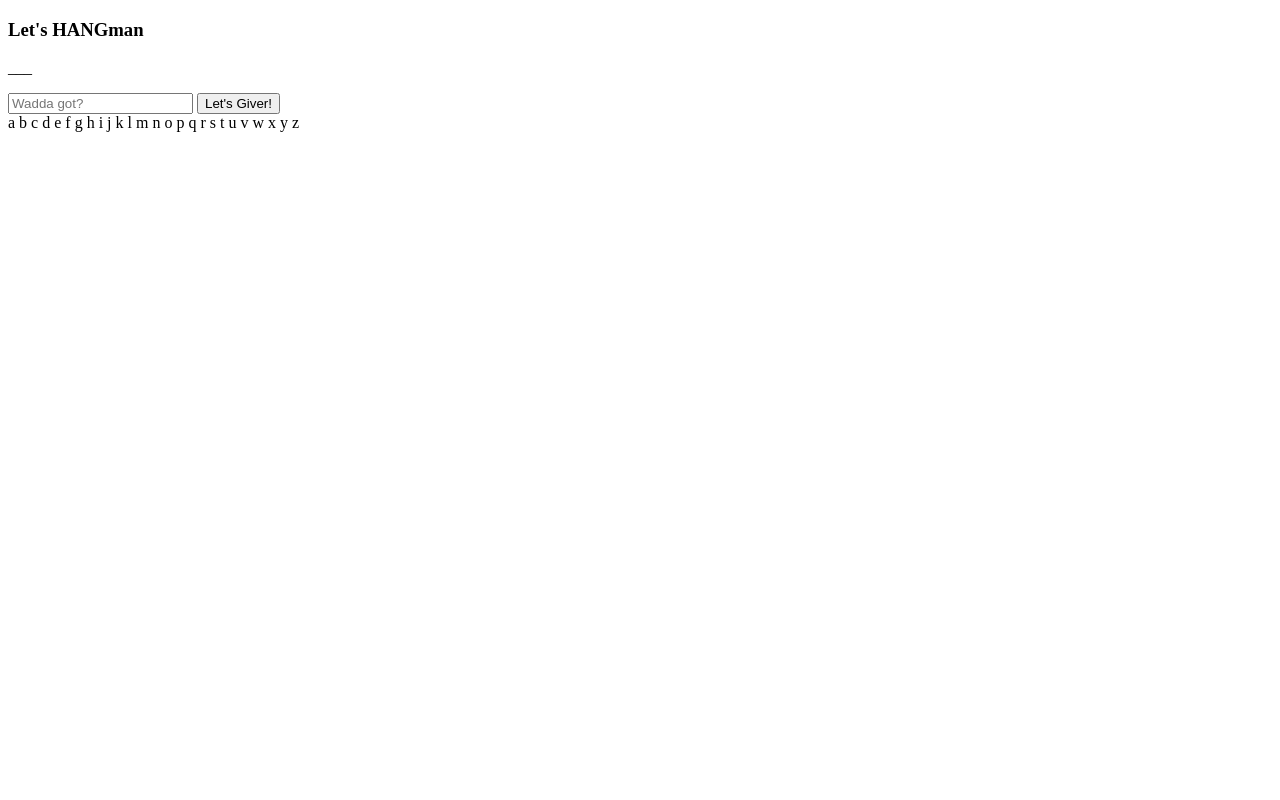
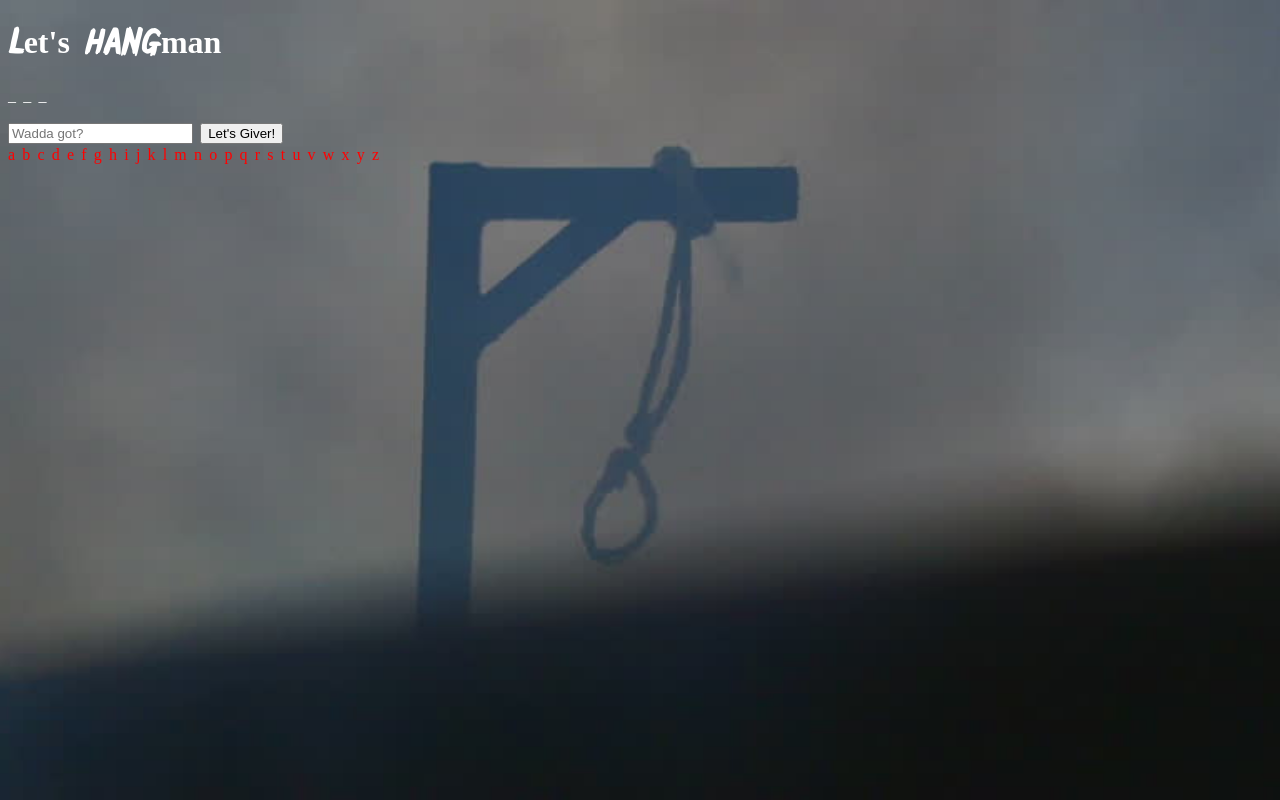
Before and after one commit to T-dex-tiy/hangman-wk-02, a plain HTML site: page index.html in a window 1280 px wide. Drawn offline with Linux system fonts and the light colour scheme.

Commit message:
feat (main) Add new style elements on CSS

```diff
--- a/index.html
+++ b/index.html
@@ -1,24 +1,28 @@
+
 
 <!DOCTYPE html>
 <html>
   <head>
     <meta charset="utf-8">
     <title>Hangman</title>
-    <!-- <link rel="stylesheet" href="/main.css"> -->
+    <link rel="stylesheet" href="main.css">
     <!-- <link rel="bolierplate" href="/bolierplate.css"> -->
 
 
 
   </head>
   <body>
-    <h3>Let's HANGman</h3>
+    <div class="gameplay">
+
+
+    <h1>Let's HANGman</h1>
 
     <p id ="one"></p>
-      <input id="vari" type="text" name="boxInput" placeholder ="Wadda got?" value=""/>
+      <input id="vari" type="text" name="boxInput" placeholder ="Wadda got?" maxlength = "1" value=""/>
       <button id ="accept" type="button" name="button" onclick="">Let's Giver!</button>
 
-  <div id="alphabet"></div>
-
+      <div id="alphabet"></div>
+    </div>
 
 
       <script type="text/javascript" src="./javascipt/app.js"></script>
--- a/javascipt/app.js
+++ b/javascipt/app.js
@@ -23,6 +23,10 @@ function onLoad(){
   let alphabetNode = document.querySelector("div#alphabet")
   alphabetNode.textContent = alphabet.join(" ");
 
+  // var word = '';
+  // var result = '';
+  // var letter = '';
+
   // var letter =2;
   // var letters =1;
   function chooseWord () {
@@ -37,7 +41,7 @@ function onLoad(){
   function blanksFromAnswer (word) {
     var result = "";
     for ( i = 0; i < word.length; i++){
-      result= result + "_";
+      result= result + "_ ";
     }
 
     return result;
@@ -46,10 +50,12 @@ function onLoad(){
   let test = document.getElementById("one");
   test.textContent= blanksFromAnswer(word);
   let result = blanksFromAnswer(word);
+  // function checkresult(){
+  // result = blanksFromAnswer(word);
+  // };
 
-  console.log(result);
 
-  function verifyInput () {
+  function verifyInput (letter) {
     if (typeof input !== "string" || input.length != 1) {
       console.log("not a valid entry!");
       return false;
@@ -68,8 +74,10 @@ function onLoad(){
     } while (i != -1)
     let joinArr = arr.join("");
     console.log(joinArr);
+    // result = joinArr;
     return joinArr;
   }
+
 
   let vari = document.querySelector('input#vari');
   let btn = document.querySelector("button#accept"); btn.addEventListener('click', function(){
--- a/main.css
+++ b/main.css
@@ -0,0 +1,22 @@
+@font-face {
+  font-family: Gallows;
+  src: url("fonts/GallowTree-Regular.ttf");
+}
+h1 {
+   font-family: Gallows;
+   color:white
+ }
+ div{
+   font-family: Gallows;
+   color:white;
+ }
+ #alphabet{
+   font-family: Gallows;
+   color:red;
+ }
+ body {
+   background-color: black;
+   background:url(1.jpg) no-repeat center center fixed;
+   background-size: cover;
+
+ }
```
Also changed, not shown: 1.jpg (added), fonts/GallowTree-Regular.ttf (added), fonts/razed/Razed Bold.ttf (added), fonts/razed/Razed Light.ttf (added), fonts/razed/Razed Trend.ttf (added), 1 other file.
